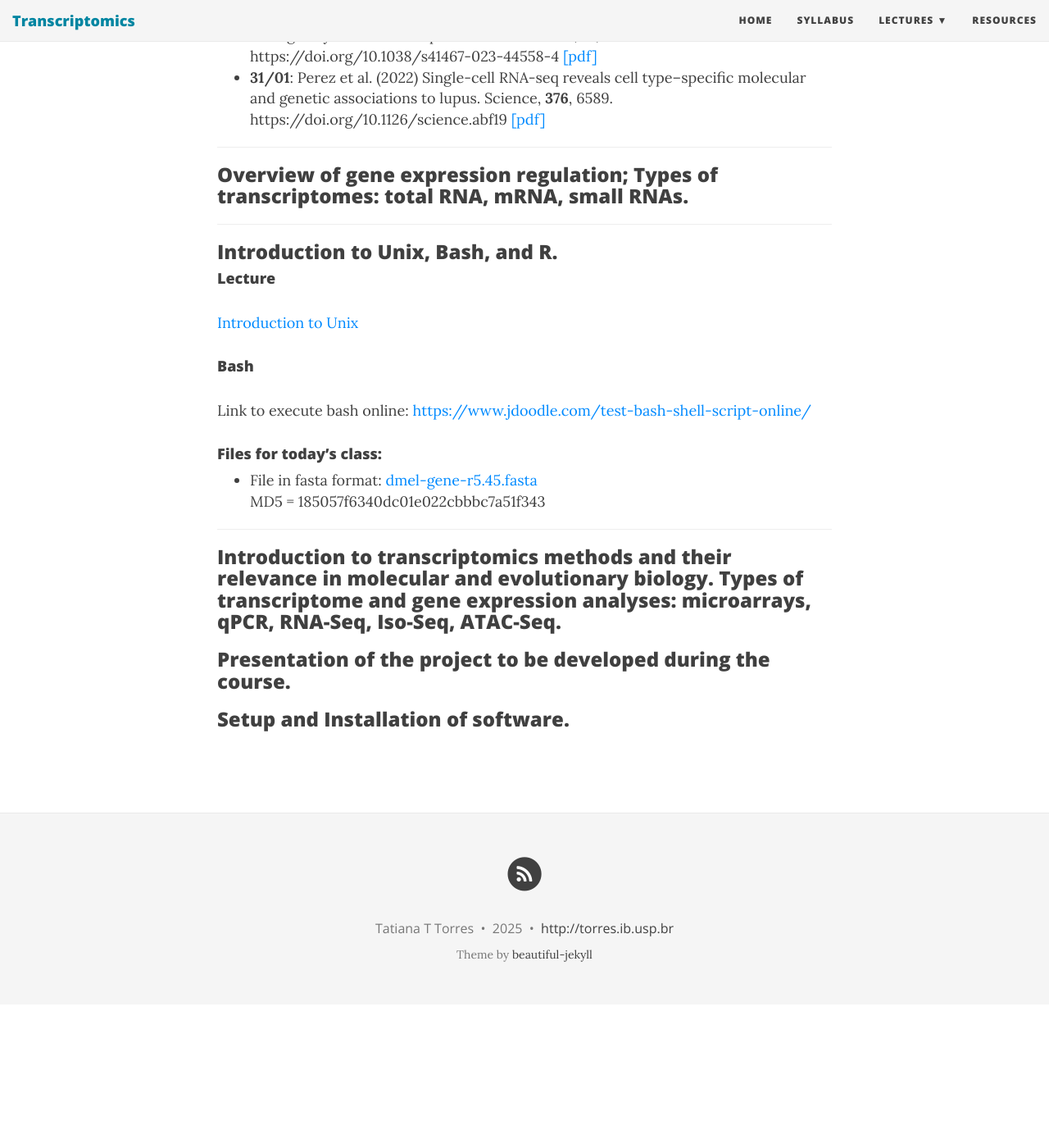
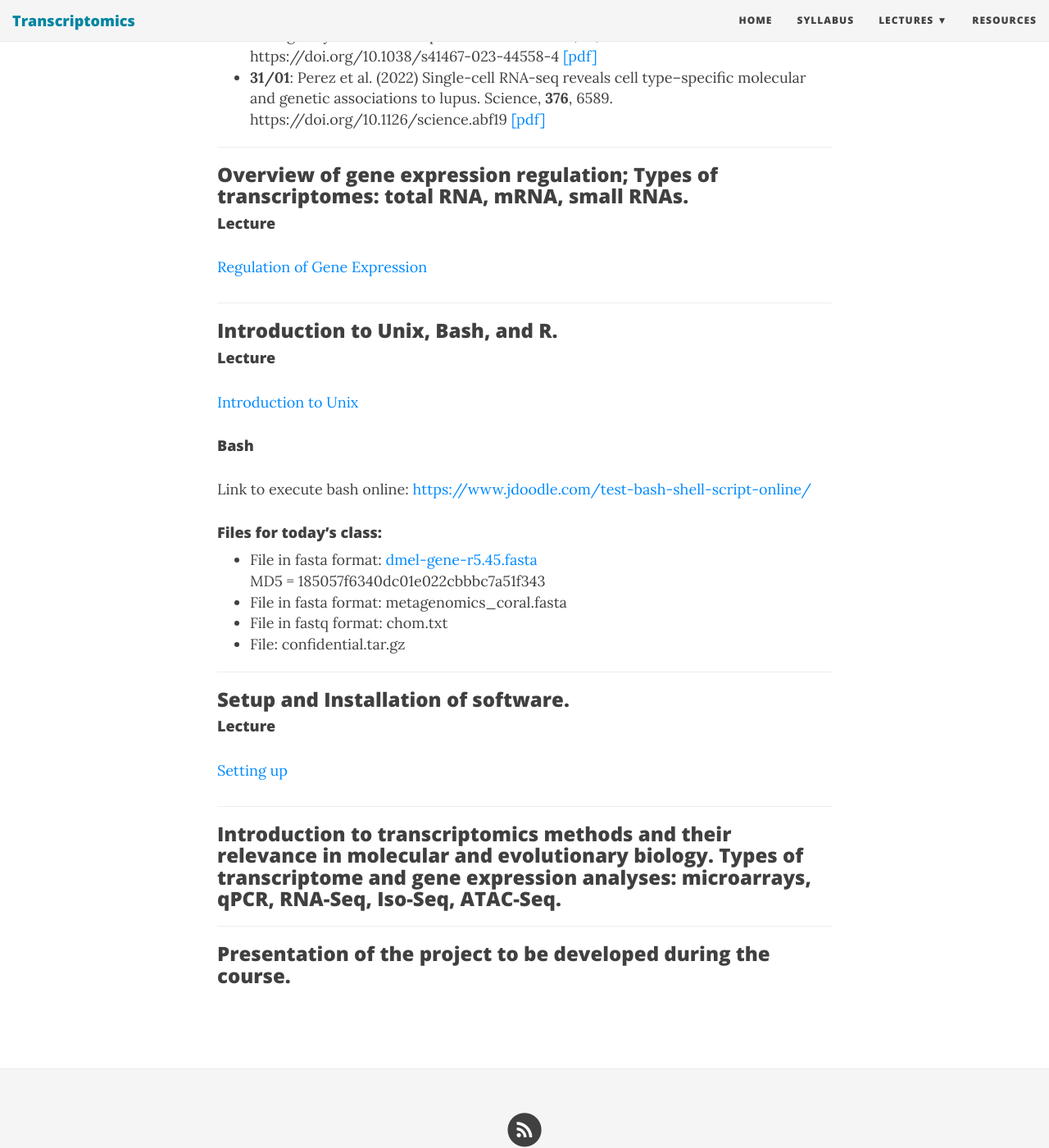
Before and after one commit to tttorres/transcriptomics, a Jekyll site: the page built from _posts/2025-01-20-Day01.md, in a window 1280 px wide and 1400 px high, scrolled down 1072 px. Shown: the whole window at 82% size. Built offline with Jekyll 4.4.1, drawn with Linux system fonts in a browser that asks for light colours; nearby versions of some CDN libraries; before the commit the page ends 2297 px from its top, so only the background shows below that.

Commit message:
Update 2025-01-20-Day01.md

```diff
--- a/_posts/2025-01-20-Day01.md
+++ b/_posts/2025-01-20-Day01.md
@@ -33,6 +33,9 @@ title: Day 01
 
 ### Overview of gene expression regulation; Types of transcriptomes: total RNA, mRNA, small RNAs.
 
+#### Lecture
+[Regulation of Gene Expression](../pdf/Day01-A.pdf)
+
 ---
 
 ### Introduction to Unix, Bash, and R.
@@ -47,11 +50,21 @@ Link to execute bash online: [https://www.jdoodle.com/test-bash-shell-script-onl
 
 - File in fasta format: [dmel-gene-r5.45.fasta](../files/dmel-gene-r5.45.fasta)
 MD5 = 185057f6340dc01e022cbbbc7a51f343
+- File in fasta format: metagenomics_coral.fasta
+- File in fastq format: chom.txt
+- File: confidential.tar.gz
+
+---
+
+### Setup and Installation of software.
+
+#### Lecture
+[Setting up](../pdf/Day01-C.pdf)
 
 ---
 
 ### Introduction to transcriptomics methods and their relevance in molecular and evolutionary biology. Types of transcriptome and gene expression analyses: microarrays, qPCR, RNA-Seq, Iso-Seq, ATAC-Seq.
 
+---
+
 ### Presentation of the project to be developed during the course.
-
-### Setup and Installation of software.
```
